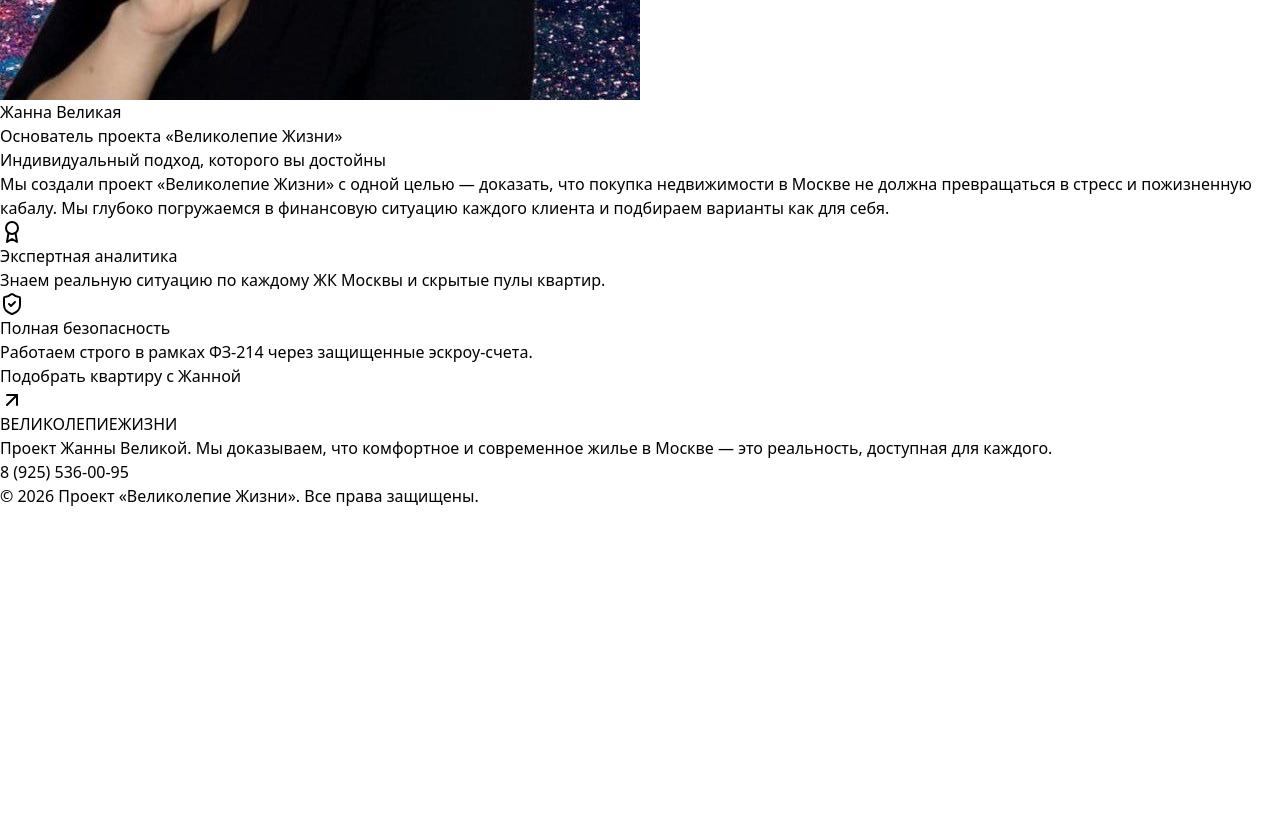
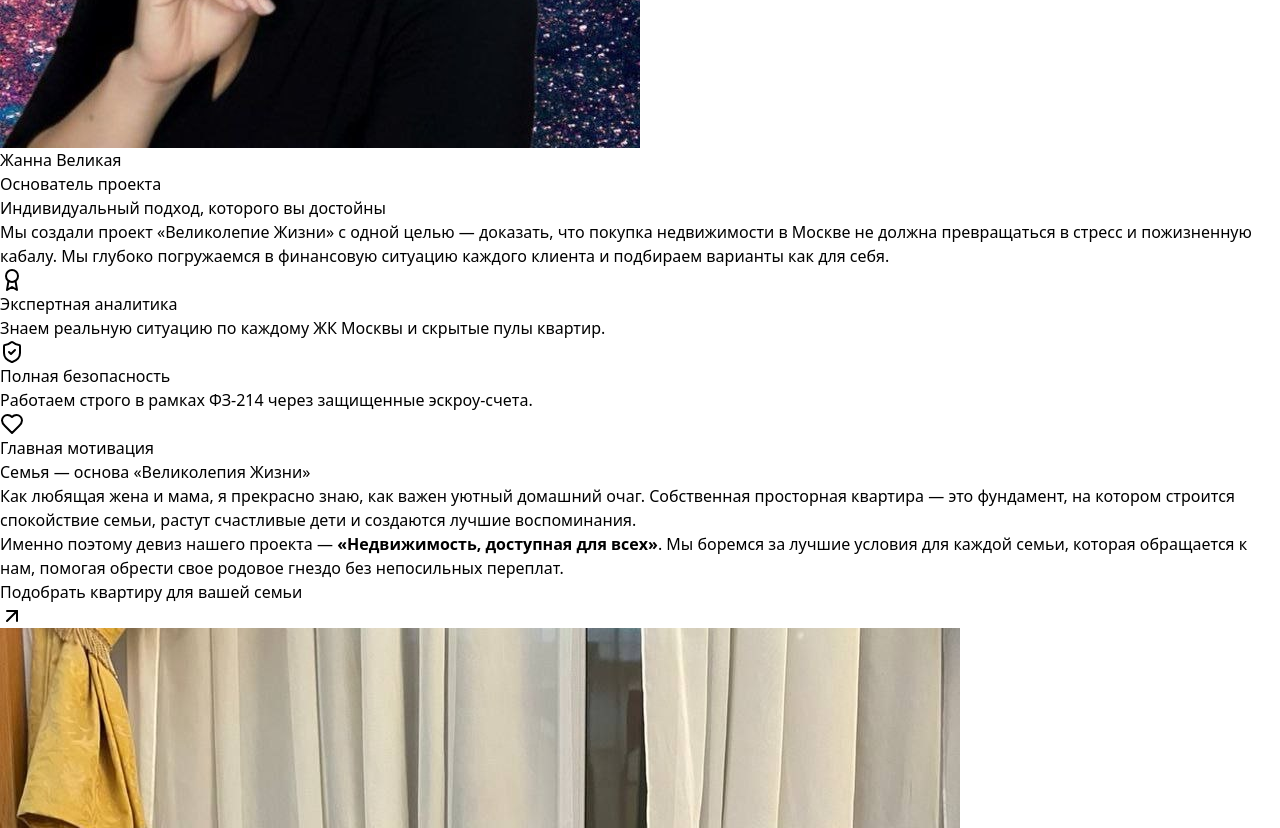
Before and after one commit to mrvelikiyai/moscow-realty-2026, a React (Vite) app: page / in a window 1280 px wide. Shown: the part 2580-3408 px from the top of the page. Before the commit the page ends 3088 px from the top, so only its background shows below. Built offline with nearby package versions, Linux system fonts and the light colour scheme.

Commit message:
Update About.jsx

```diff
--- a/src/components/About.jsx
+++ b/src/components/About.jsx
@@ -1,47 +1,52 @@
 import React from 'react'
-import { Award, ShieldCheck, Heart, ArrowUpRight } from 'lucide-react'
+import { Award, ShieldCheck, Heart, ArrowUpRight, Users } from 'lucide-react'
 
 export default function About() {
   return (
     <section className="py-20 bg-slate-50 overflow-hidden">
-      <div className="max-w-6xl mx-auto px-4">
+      <div className="max-w-6xl mx-auto px-4 space-y-8">
 
+        {/* Заголовок раздела */}
+        <div className="text-center max-w-2xl mx-auto space-y-3 mb-12 animate-fade-in-up">
+          <h2 className="text-3xl sm:text-4xl font-black text-slate-900 tracking-tight">
+            Авторский проект <span className="text-amber-600">Жанны Великой</span>
+          </h2>
+          <p className="text-slate-500 text-sm leading-relaxed">
+            «Великолепие Жизни» — это не просто агентство недвижимости. Это философия поиска идеального дома, где каждый член семьи будет счастлив.
+          </p>
+        </div>
+
+        {/* ПЕРВЫЙ БЛОК: Сама Жанна и её ценности */}
         <div className="grid grid-cols-1 lg:grid-cols-12 gap-8 items-stretch">
 
-          {/* Левая ячейка: Фотография Жанны Великой с эффектом "Zoom" при наведении */}
-          <div className="lg:col-span-5 rounded-3xl overflow-hidden min-h-[400px] lg:min-h-full relative shadow-xl border border-slate-200 group animate-fade-in-up delay-100">
+          {/* Фото Жанны */}
+          <div className="lg:col-span-5 rounded-3xl overflow-hidden min-h-[350px] lg:min-h-full relative shadow-xl border border-slate-200 group animate-fade-in-up delay-100">
             <img
               src="/zhanna.jpg"
               alt="Жанна Великая"
               className="w-full h-full object-cover absolute inset-0 transform group-hover:scale-105 transition-all duration-700 ease-out"
             />
-            {/* Градиент поверх фото для читаемости надписи */}
             <div className="absolute inset-0 bg-gradient-to-t from-slate-950/80 via-slate-950/20 to-transparent"></div>
-
             <div className="absolute bottom-6 left-6 right-6 text-white">
               <div className="text-2xl font-black tracking-wide">Жанна Великая</div>
               <p className="text-xs text-amber-400 font-bold uppercase tracking-widest mt-1">
-                Основатель проекта «Великолепие Жизни»
+                Основатель проекта
               </p>
             </div>
           </div>
 
-          {/* Правая ячейка: Описание и Bento-достижения */}
+          {/* Текст и bento-достижения */}
           <div className="lg:col-span-7 flex flex-col justify-between space-y-6">
-
-            {/* Текстовая плашка */}
             <div className="bg-white rounded-3xl p-8 border border-slate-200/60 shadow-md space-y-4 animate-fade-in-up delay-200">
-              <h2 className="text-3xl font-black text-slate-900 tracking-tight">
-                Индивидуальный подход, <span className="text-amber-600">которого вы достойны</span>
-              </h2>
+              <h3 className="text-2xl font-bold text-slate-900 tracking-tight">
+                Индивидуальный подход, которого вы достойны
+              </h3>
               <p className="text-slate-600 text-sm leading-relaxed">
                 Мы создали проект «Великолепие Жизни» с одной целью — доказать, что покупка недвижимости в Москве не должна превращаться в стресс и пожизненную кабалу. Мы глубоко погружаемся в финансовую ситуацию каждого клиента и подбираем варианты как для себя.
               </p>
             </div>
 
-            {/* Сетка достижений (Мини-бенто) */}
             <div className="grid grid-cols-1 sm:grid-cols-2 gap-4">
-
               <div className="bg-white rounded-2xl p-6 border border-slate-200/60 shadow-sm animate-fade-in-up delay-300 flex items-start gap-4">
                 <div className="bg-amber-500/10 text-amber-600 p-3 rounded-xl border border-amber-500/20 shrink-0">
                   <Award className="h-5 w-5" />
@@ -65,20 +70,59 @@ export default function About() {
                   </p>
                 </div>
               </div>
+            </div>
+          </div>
 
+        </div>
+
+        {/* ВТОРОЙ БЛОК (НОВЫЙ): История про Семью и Семейное фото */}
+        <div className="grid grid-cols-1 lg:grid-cols-12 gap-8 items-stretch pt-4">
+
+          {/* Описание семейных ценностей */}
+          <div className="lg:col-span-7 bg-white rounded-3xl p-8 border border-slate-200/60 shadow-md flex flex-col justify-between order-2 lg:order-1 animate-fade-in-up delay-200">
+            <div className="space-y-4">
+              <div className="inline-flex items-center gap-2 bg-amber-50 text-amber-800 px-3 py-1 rounded-md text-xs font-bold uppercase tracking-wider border border-amber-200/40 w-fit">
+                <Heart className="h-3..5 w-3.5 text-amber-600 fill-amber-600/20" /> Главная мотивация
+              </div>
+              <h3 className="text-2xl font-bold text-slate-900 tracking-tight">
+                Семья — основа «Великолепия Жизни»
+              </h3>
+              <p className="text-slate-600 text-sm leading-relaxed">
+                Как любящая жена и мама, я прекрасно знаю, как важен уютный домашний очаг. Собственная просторная квартира — это фундамент, на котором строится спокойствие семьи, растут счастливые дети и создаются лучшие воспоминания.
+              </p>
+              <p className="text-slate-600 text-sm leading-relaxed">
+                Именно поэтому девиз нашего проекта — <strong className="text-slate-900 font-bold">«Недвижимость, доступная для всех»</strong>. Мы боремся за лучшие условия для каждой семьи, которая обращается к нам, помогая обрести свое родовое гнездо без непосильных переплат.
+              </p>
             </div>
 
-            {/* Нижняя интерактивная кнопка-призыв */}
             <button
               onClick={() => {
                 document.getElementById('root').scrollIntoView({ behavior: 'smooth' });
               }}
-              className="w-full bg-slate-900 hover:bg-amber-600 text-white font-bold py-4 rounded-2xl shadow-lg transition duration-300 flex items-center justify-center gap-2 uppercase tracking-wider text-xs animate-fade-in-up delay-400"
+              className="w-full lg:w-auto bg-slate-900 hover:bg-amber-600 text-white font-bold py-4 px-6 rounded-2xl shadow-lg transition duration-300 flex items-center justify-center gap-2 uppercase tracking-wider text-xs mt-6"
             >
-              Подобрать квартиру с Жанной
+              Подобрать квартиру для вашей семьи
               <ArrowUpRight className="h-4 w-4" />
             </button>
+          </div>
 
+          {/* Карточка с Семейным Фото */}
+          <div className="lg:col-span-5 rounded-3xl overflow-hidden min-h-[350px] lg:min-h-full relative shadow-xl border border-slate-200 group order-1 lg:order-2 animate-fade-in-up delay-100">
+            <img
+              src="/family.jpg"
+              alt="Семья Жанны Великой"
+              className="w-full h-full object-cover absolute inset-0 transform group-hover:scale-105 transition-all duration-700 ease-out"
+            />
+            <div className="absolute inset-0 bg-gradient-to-t from-slate-950/70 via-transparent to-transparent"></div>
+            <div className="absolute bottom-6 left-6 right-6 text-white flex items-center gap-3">
+              <div className="bg-white/20 backdrop-blur-md p-2 rounded-xl border border-white/20">
+                <Users className="h-5 w-5 text-amber-400" />
+              </div>
+              <div>
+                <div className="text-lg font-bold tracking-wide">Моя семья — моё вдохновение</div>
+                <p className="text-xs text-slate-300">То, ради чего создавался этот проект</p>
+              </div>
+            </div>
           </div>
 
         </div>
```
